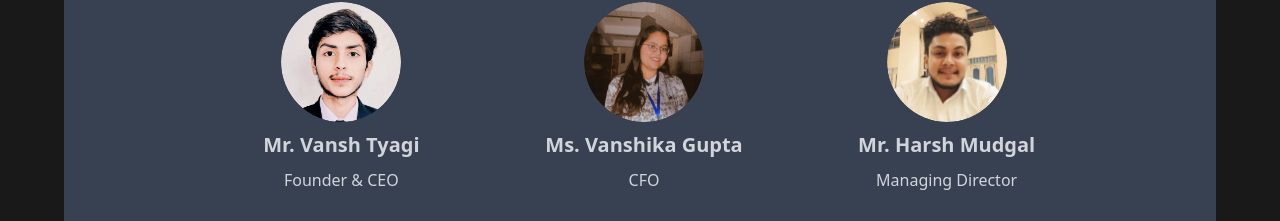
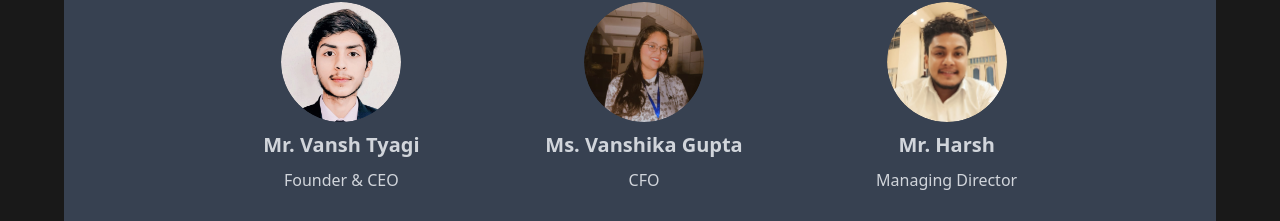
Before and after one commit to prnvtripathi/campaigning-source, a Next.js app: page /about in a window 1280 px wide. Shown: the part 1539-1760 px from the top of the page. Built offline with nearby package versions, Linux system fonts and the light colour scheme; no server answers.

Commit message:
Update about.js

```diff
--- a/pages/about.js
+++ b/pages/about.js
@@ -110,7 +110,7 @@ const team = [
     },
     {
         img: "/team/harsh.jpg",
-        name: "Mr. Harsh Mudgal",
+        name: "Mr. Harsh",
         position: "Managing Director",
         linkedin: "https://www.linkedin.com/"
     },
```
